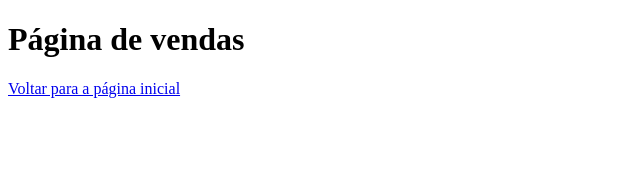
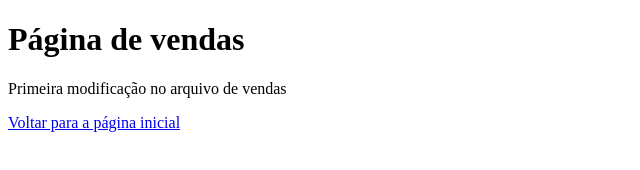
Before and after one commit to DenisRnascimento/firstCommitGitHub, a plain HTML site: page vendas.html in a window 1280 px wide. Shown: the whole page, without its empty margins (0-640 px from the left). Drawn offline with Linux system fonts and the light colour scheme.

Commit message:
Primeira atualização no arquivo html de vendas

```diff
--- a/vendas.html
+++ b/vendas.html
@@ -7,6 +7,7 @@
 </head>
 <body>
     <h1>Página de vendas</h1>
+    <p>Primeira modificação no arquivo de vendas</p>
     <a href="index.html">Voltar para a página inicial</a>
 </body>
 </html>
```
